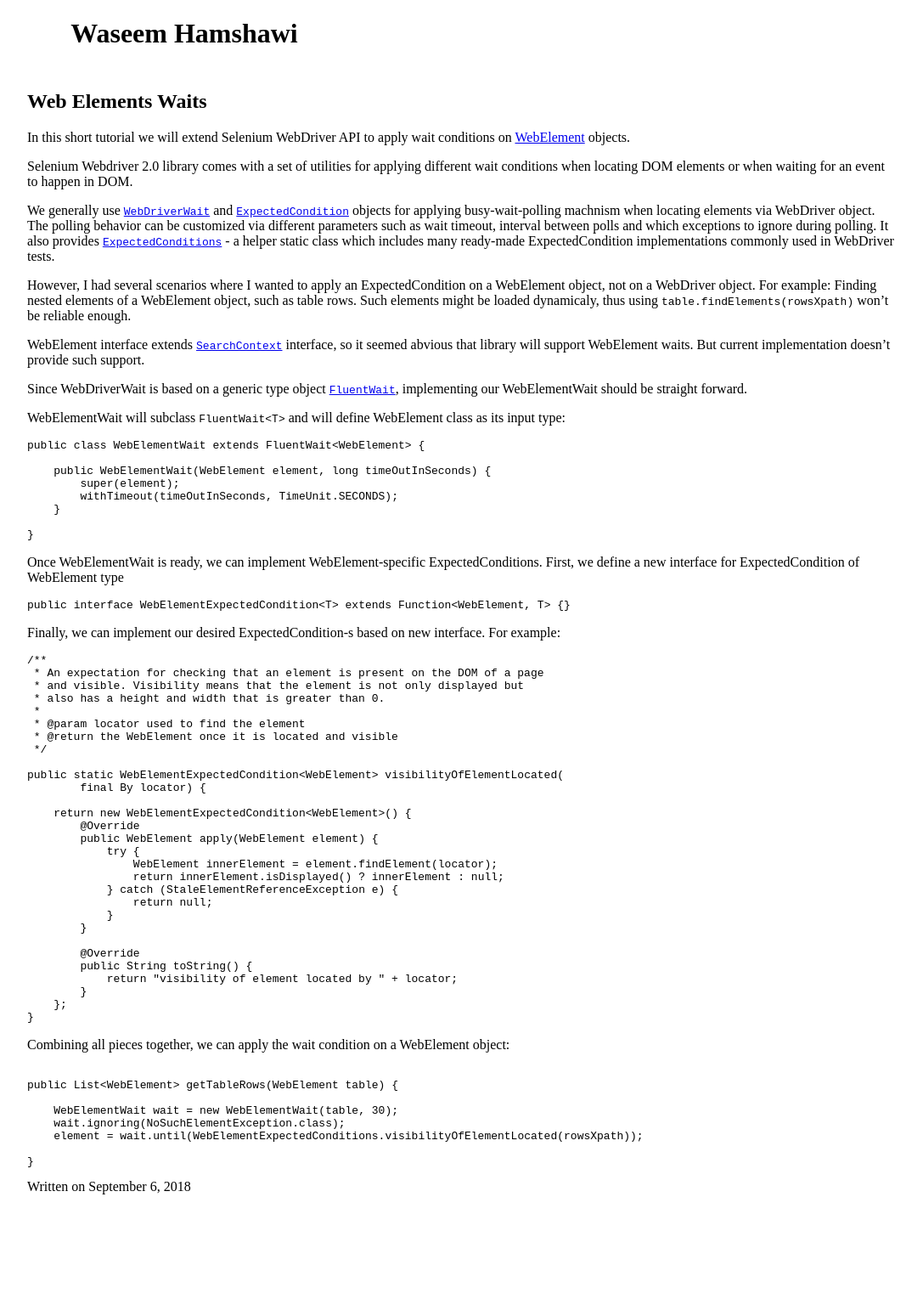
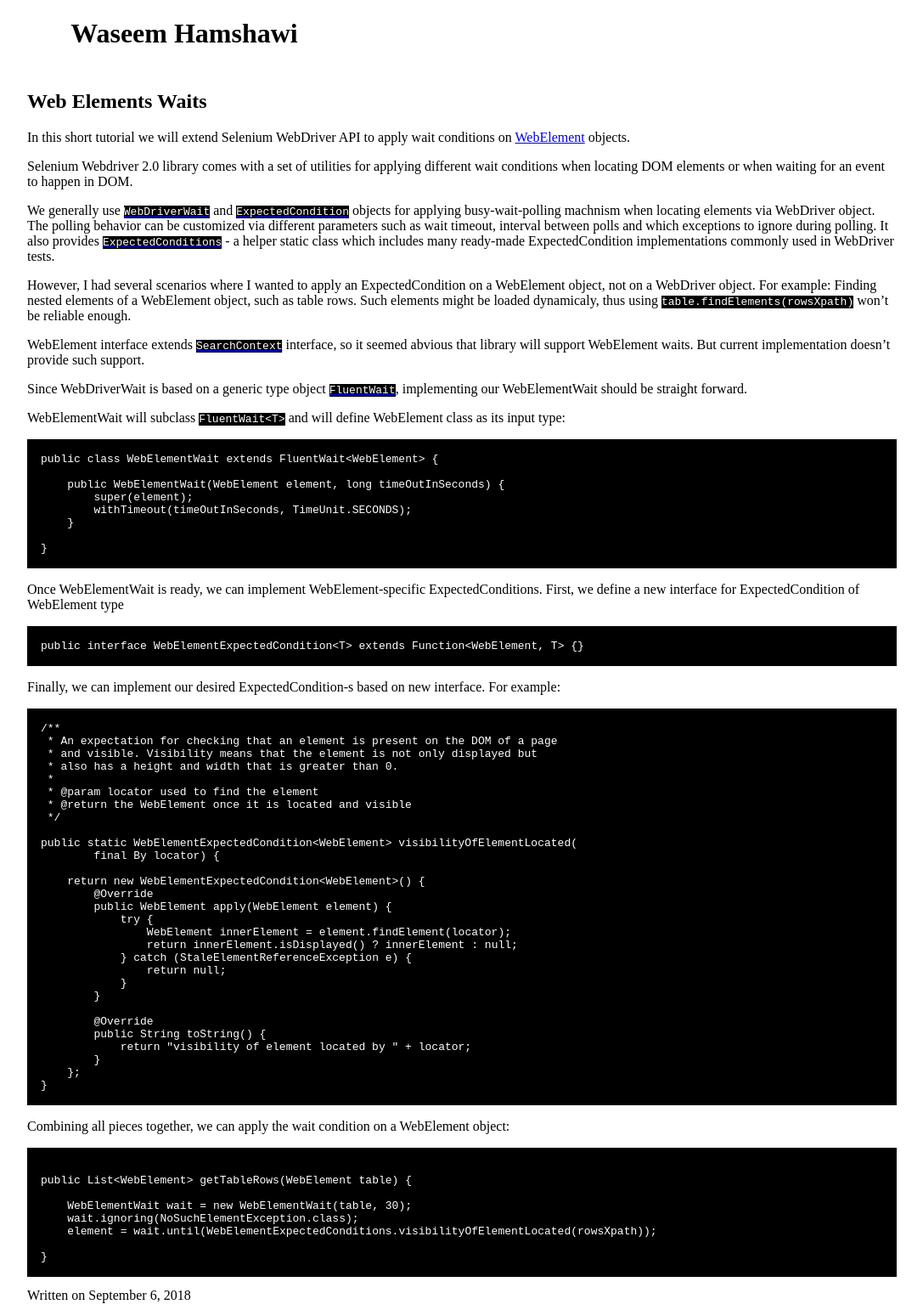
Before and after one commit to waseemh/waseemh.github.io, a Jekyll site: the page built from _posts/2018-09-06-web-elements-waits.md, in a window 1280 px wide. Shown: the whole page at 85% size, without its empty margins (96-1183 px from the left). Built offline with Jekyll 4.4.1, drawn with Linux system fonts in a browser that asks for light colours; before the commit the page ends 1414 px from its top, so only the background shows below that.

Commit message:
Update default.html

```diff
--- a/_layouts/default.html
+++ b/_layouts/default.html
@@ -17,6 +17,25 @@
   display: block;
   margin: 0 auto;
 }
+      code {
+  color: white;
+  background: black;
+}
+
+div.highlighter-rouge code {
+  display: block;
+  overflow-x: auto;
+  white-space: pre-wrap;
+  padding: 1rem;
+}
+
+blockquote {
+  font-style: italic;
+  border: thin solid black;
+  padding: 1rem;
+
+  p { margin: 0; }
+}
     </style>
   </head>
   <body>
```
